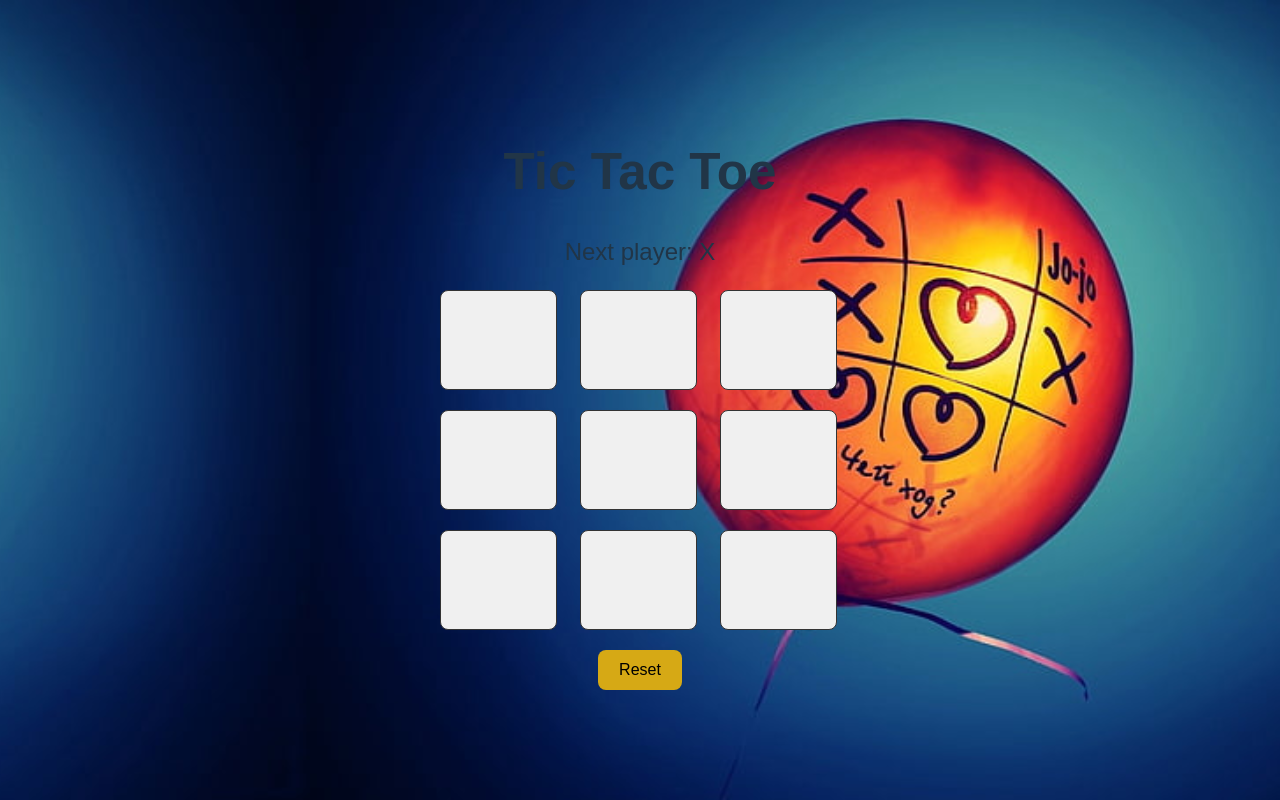
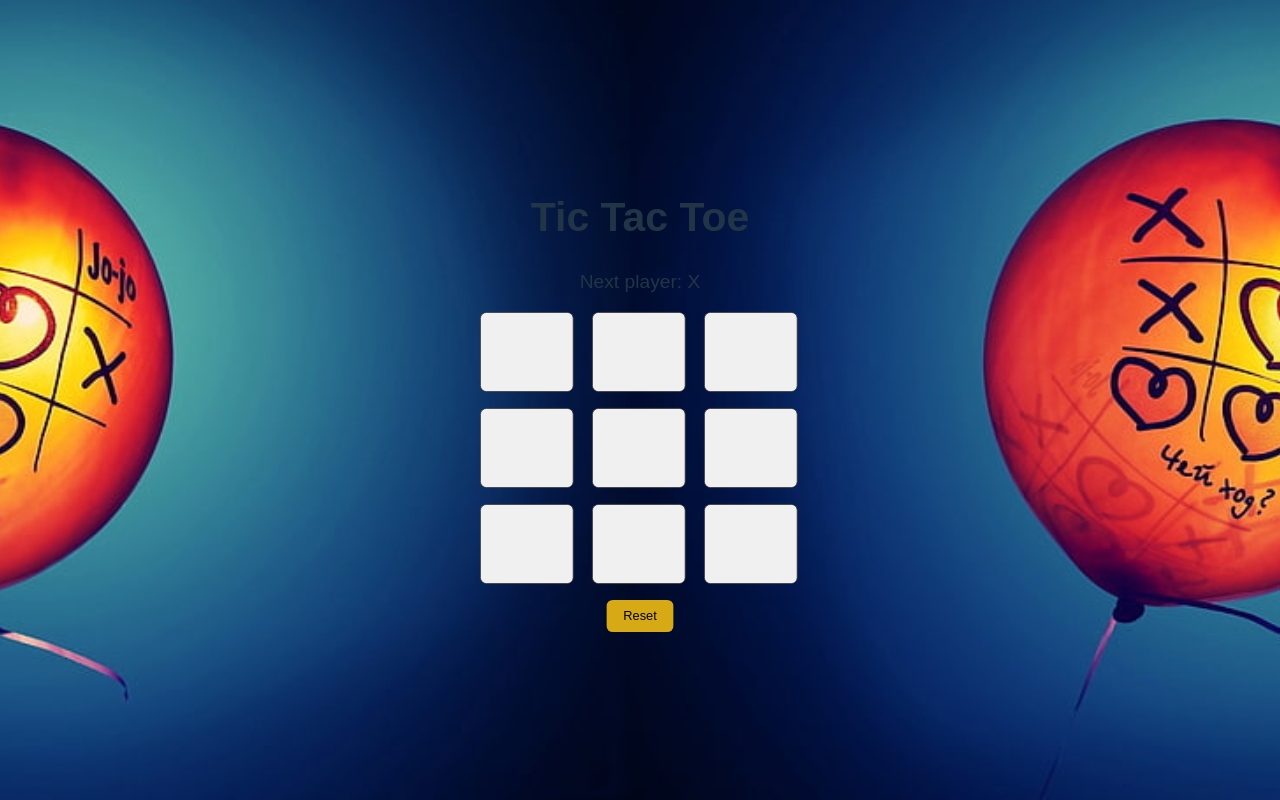
Before and after one commit to yogeshparihar2105Github/Learning_React, a React (Vite) app in the folder tic-tac-toe/: page / in a window 1280 px wide. Built offline with nearby package versions, Linux system fonts and the light colour scheme.

Commit message:
zoomed in the image by 80% in tic tac toe

```diff
--- a/tic-tac-toe/src/App.css
+++ b/tic-tac-toe/src/App.css
@@ -1,10 +1,13 @@
 /* App.css */
-html{
+html {
   background-image: url('./assets/bg.jpg');
   background-size: cover;
   background-repeat: repeat;
-  background-position: calc(50% - 970px) center;
+  background-position: calc(50% - 650px) center;
+  transform: scale(0.8);
+  transform-origin: center;
 }
+
 body, html {
   height: 100%;
   margin: 0;
@@ -57,7 +60,7 @@ body, html {
 
 .winning-line {
   position: absolute;
-  background-color: red;
+  background-color: #e84707;
   z-index: 1;
   transition: all 0.3s ease;
 }
```
